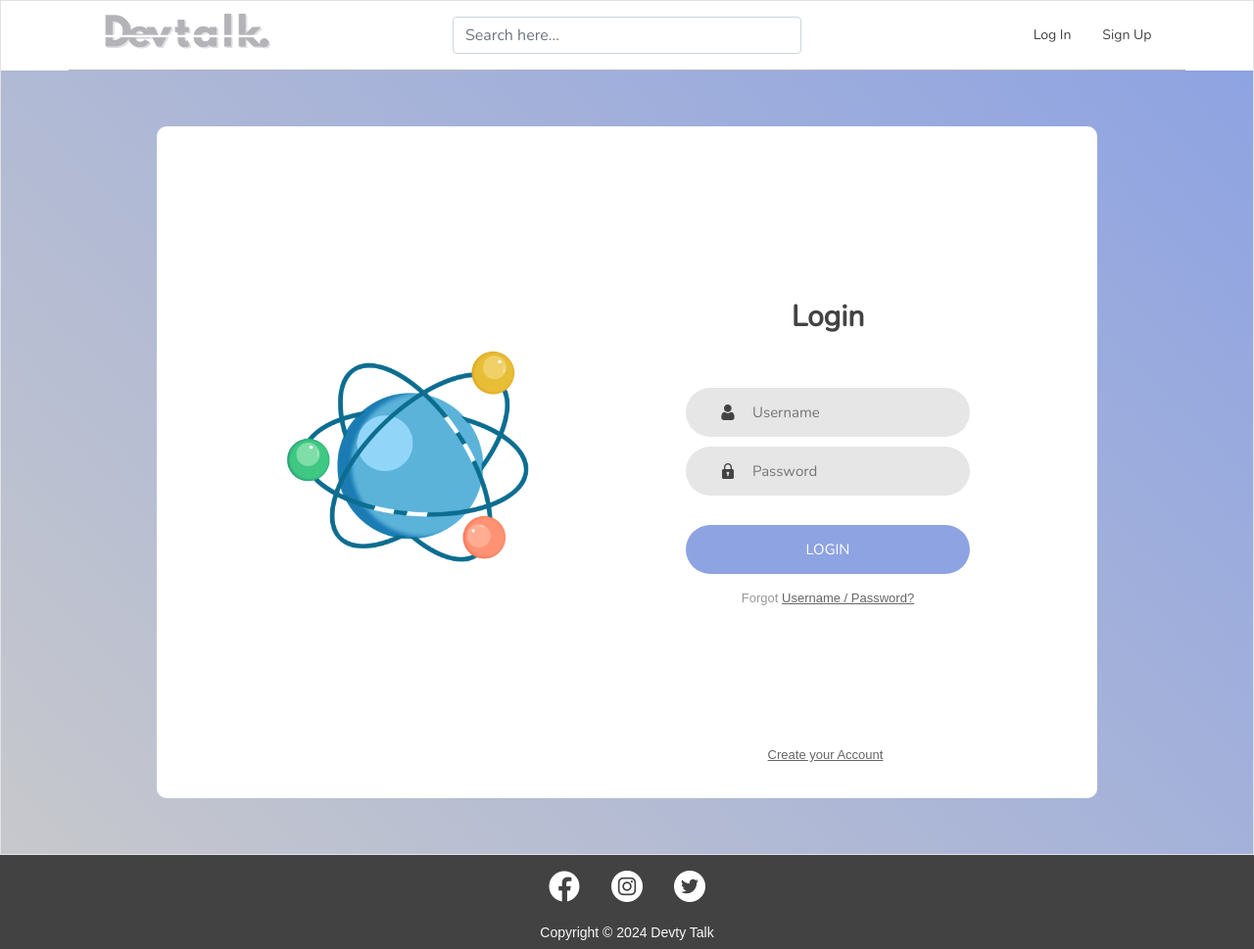
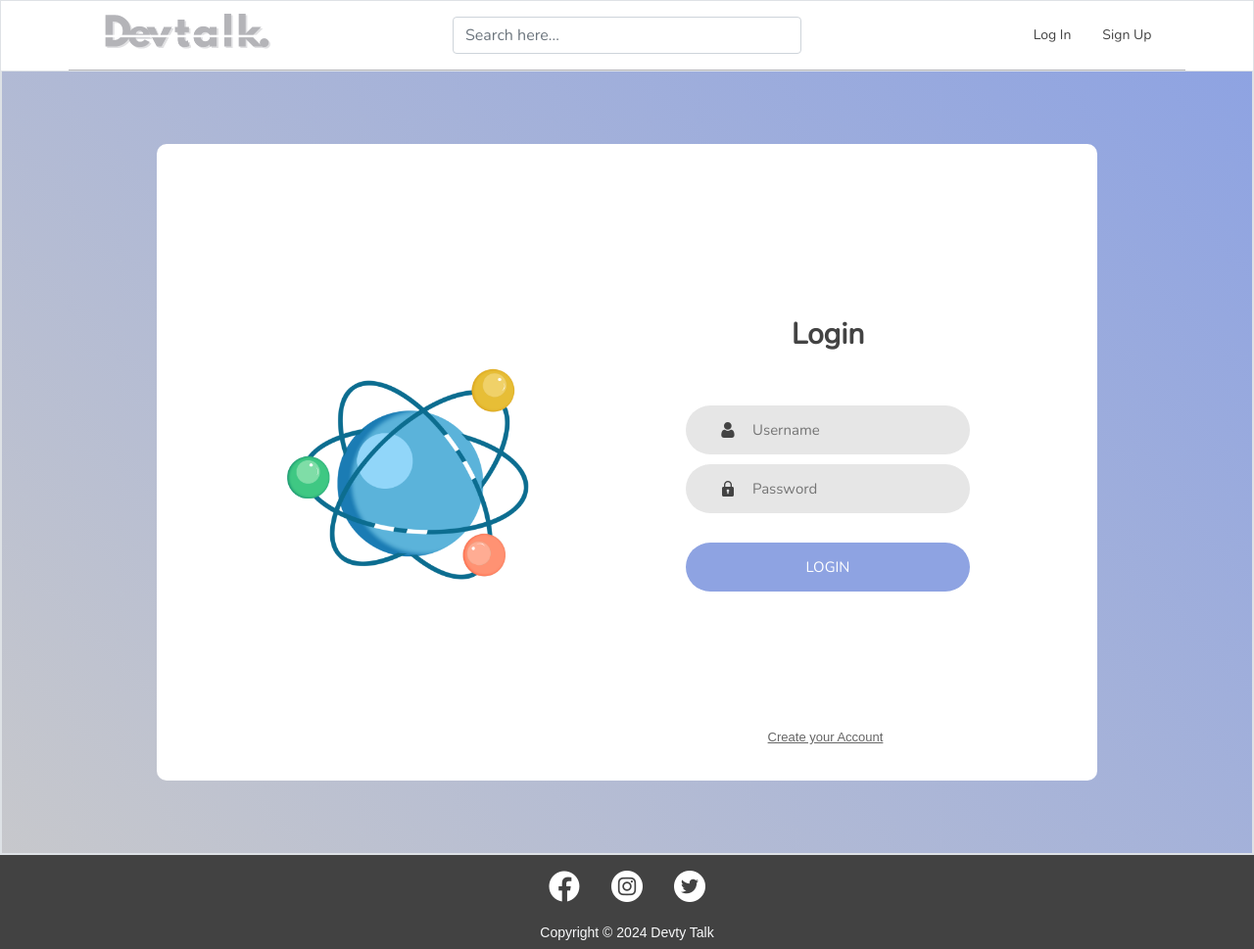
Before and after one commit to nhatdi2710/Devtalk, a PHP site: template app/src/Views/sites/login.php in a window 1280 px wide. Shown: the whole page at 98% size. Run offline with PHP 8.4, Linux system fonts and the light colour scheme; the template is opened without the code that fills it, so the values that code supplies are empty.

Commit message:
style: fix bug layout login

```diff
--- a/app/public/css/login.css
+++ b/app/public/css/login.css
@@ -108,6 +108,8 @@ iframe {
 
 .p-t-12 {padding-top: 12px;}
 
+.p-t-30 {padding-top: 30px;}
+
 .p-t-136 {padding-top: 136px;}
 
 .m-l-5{margin-left: 5px;}
@@ -133,7 +135,7 @@ iframe {
   justify-content: center;
   align-items: center;
   padding: 15px;
-  background: #9053c7;
+  background: #8ea3e2;
   background: -webkit-linear-gradient(-135deg,#8ea3e2, #c7c8cc);
   background: -o-linear-gradient(-135deg, #8ea3e2, #c7c8cc);
   background: -moz-linear-gradient(-135deg,#8ea3e2, #c7c8cc);
@@ -154,6 +156,7 @@ iframe {
   flex-wrap: wrap;
   justify-content: space-between;
   padding: 177px 130px 33px 95px;
+
 }
 
 /*------------------------------------------------------------------
--- a/app/src/Views/sites/login.php
+++ b/app/src/Views/sites/login.php
@@ -1,5 +1,17 @@
 <?php
+    $username = $password ="";
+    if ($_SERVER["REQUEST_METHOD"] == "POST") {
 
+        $username = $_POST["username"];
+        $password = $_POST["pass"];
+
+        if ($username == "admin" && $password == "123") {
+            //Viết hàm redirect
+            header("Location: /home.php", true, 302);
+        } else {
+            echo "Username/password incorrect!";
+        }
+}
 ?>
 
 <!DOCTYPE html>
@@ -20,7 +32,7 @@
 
         </article>
         <div class="limiter">
-            <div class="container-login100">
+            <div class="container-login100 border">
                 <div class="wrap-login100">
                     <div class="login100-pic js-tilt" data-tilt>
                         <img src="/imgs/login_img_1.png" alt="IMG">
@@ -32,14 +44,14 @@
                         </span>
 
                         <div class="wrap-input100 validate-input">
-                            <input class="input100" type="text" name="Username" placeholder="Username">
+                            <input class="input100" type="text" name="username" placeholder="Username">
                             <span class="focus-input100"></span>
                             <span class="symbol-input100">
                                 <img src="/imgs/icons/user.png" alt="Username">
                             </span>
                         </div>
 
-                        <div class="wrap-input100 validate-input" data-validate="Password is required">
+                        <div class="wrap-input100 validate-input" ">
                             <input class="input100" type="password" name="pass" placeholder="Password">
                             <span class="focus-input100"></span>
                             <span class="symbol-input100">
@@ -53,17 +65,17 @@
                             </button>
                         </div>
 
-                        <div class="text-center p-t-12">
+                        <!--<div class="text-center p-t-12">
                             <span class="txt1">
                                 Forgot
                             </span>
                             <a class="txt2" href="#">
                                 Username / Password?
                             </a>
-                        </div>
+                        </div>-->
 
                         <div class="text-center p-t-136">
-                            <a class="txt2" href="#">
+                            <a class="txt2" href="/signup.php">
                                 Create your Account
                                 <i class="fa fa-long-arrow-right m-l-5" aria-hidden="true"></i>
                             </a>
```
